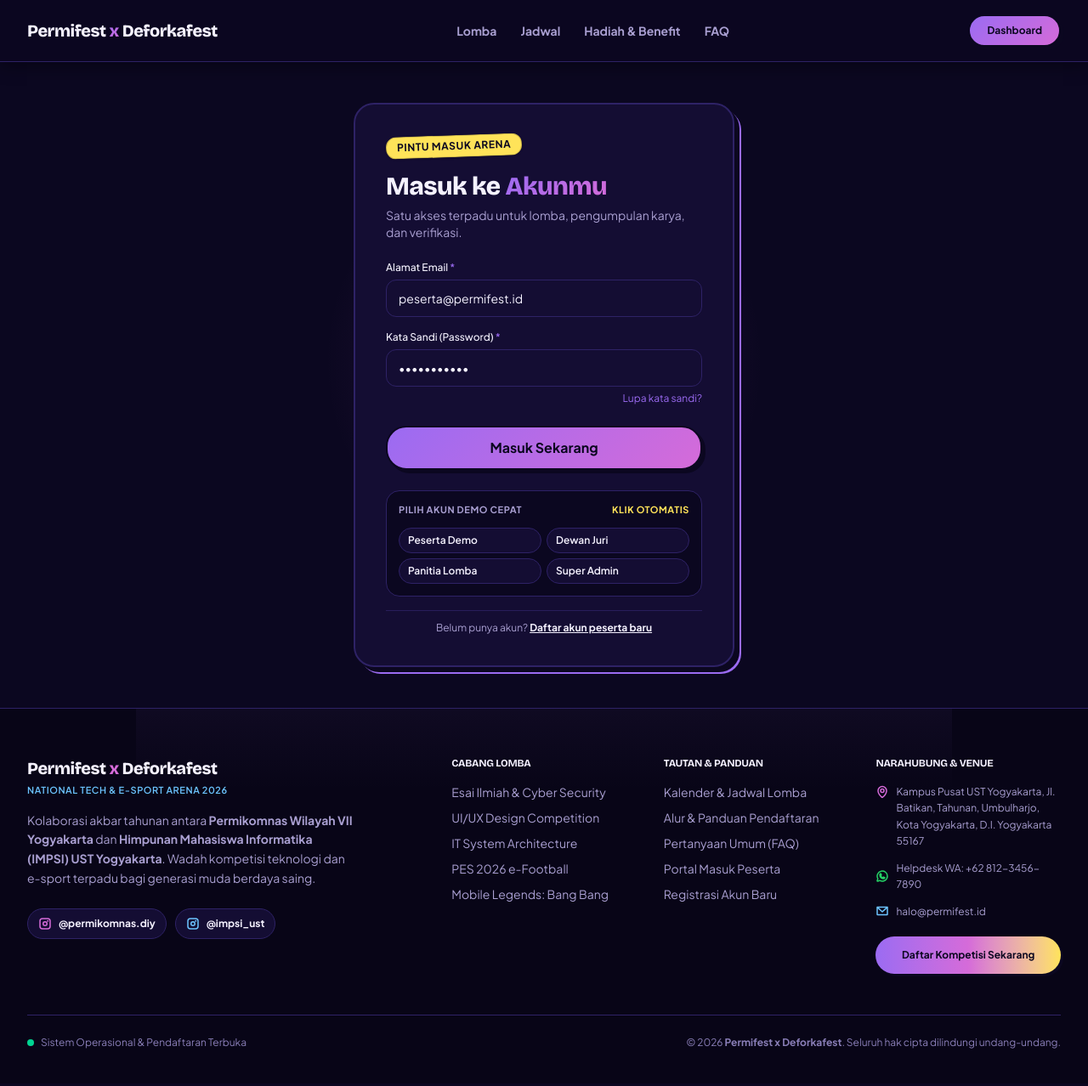
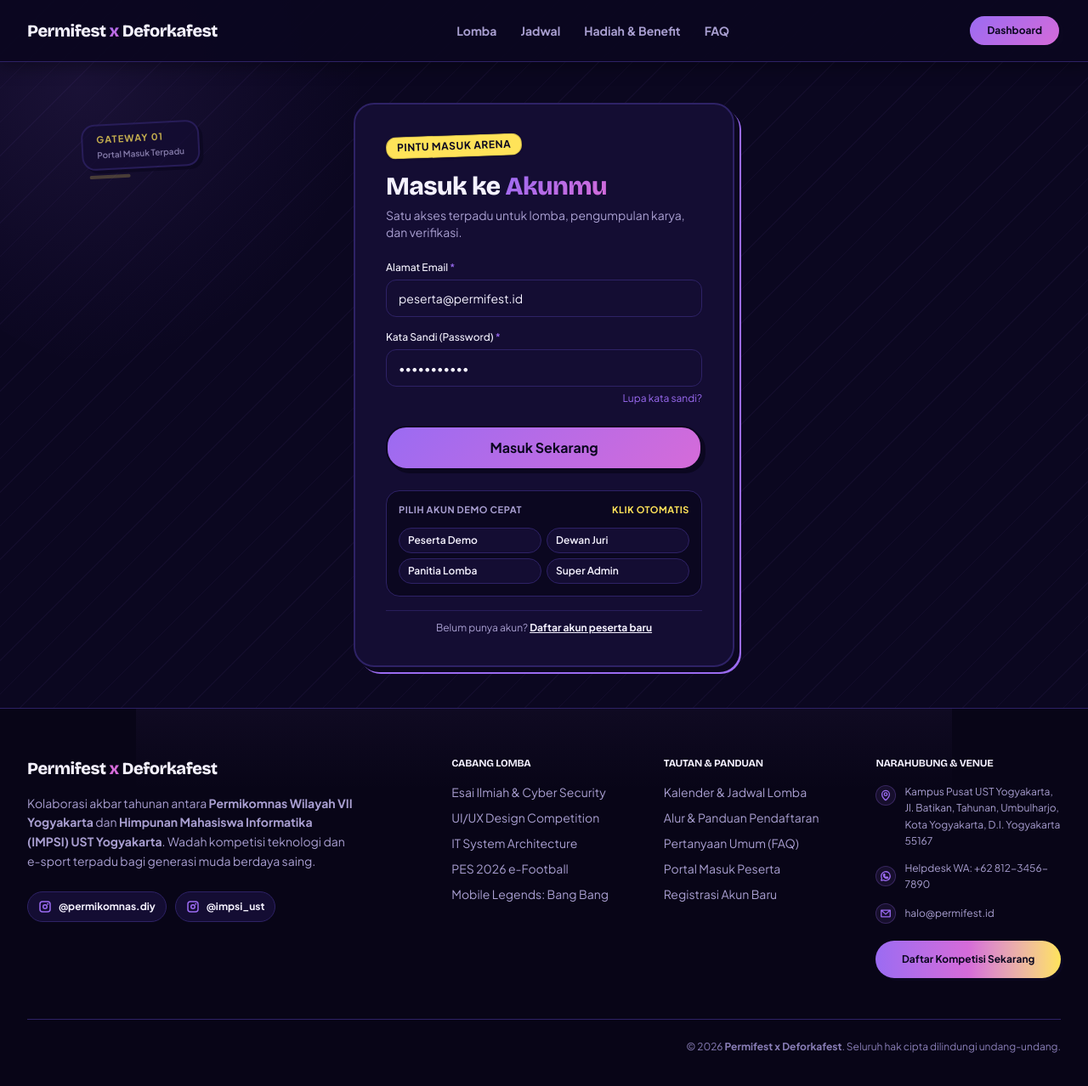
Before and after one commit to Ubaii/Permifest-x-Deforkavest-, a Next.js app: page /login in a window 1280 px wide. Shown: the whole page at 85% size. Built offline with nearby package versions, Linux system fonts and the light colour scheme.

Commit message:
feat: harmonize footer icons, restore icon badges and diagonal grid on hero, enrich auth backgrounds, and enforce select-none

```diff
--- a/src/app/login/page.tsx
+++ b/src/app/login/page.tsx
@@ -62,13 +62,67 @@ export default function LoginPage() {
 
   return (
     <div className="min-h-screen flex flex-col bg-[#0B0720] text-[#F5F2FF] relative overflow-hidden">
-      {/* ── Ambient Radial Atmosphere (Ringan Tanpa Blur Berat) ── */}
+      {/* ── Background Layer 1: Subtle CSS Diagonal Grid Pattern (Ringan Murni CSS) ── */}
       <div
-        className="absolute top-1/3 left-1/2 -translate-x-1/2 -translate-y-1/2 w-[520px] h-[520px] rounded-full pointer-events-none opacity-30"
+        aria-hidden="true"
+        className="absolute inset-0 pointer-events-none select-none opacity-[0.05]"
         style={{
-          background: 'radial-gradient(circle, rgba(155, 107, 242, 0.4) 0%, rgba(213, 107, 217, 0.15) 50%, transparent 70%)',
+          backgroundImage: `repeating-linear-gradient(
+            -45deg,
+            #9B6BF2 0,
+            #9B6BF2 1px,
+            transparent 1px,
+            transparent 28px
+          )`,
         }}
       />
+
+      {/* ── Background Layer 2: Ambient Atmosphere Gradients (Ringan & Halus) ── */}
+      <div
+        aria-hidden="true"
+        className="absolute -top-32 -left-32 w-[560px] h-[560px] rounded-full pointer-events-none opacity-30 select-none"
+        style={{
+          background: 'radial-gradient(circle at 40% 40%, rgba(155, 107, 242, 0.35) 0%, rgba(124, 77, 219, 0.1) 50%, transparent 70%)',
+        }}
+      />
+      <div
+        aria-hidden="true"
+        className="absolute -bottom-24 -right-24 w-[520px] h-[520px] rounded-full pointer-events-none opacity-25 select-none"
+        style={{
+          background: 'radial-gradient(circle at 60% 60%, rgba(213, 107, 217, 0.3) 0%, rgba(108, 196, 255, 0.1) 50%, transparent 70%)',
+        }}
+      />
+
+      {/* ── Background Layer 3: Manga Pop Stamps Luar Card (Kiri & Kanan Layar Desktop) ── */}
+      <div
+        aria-hidden="true"
+        className="hidden lg:flex flex-col items-start gap-1.5 absolute top-36 left-10 xl:left-24 z-0 -rotate-3 select-none opacity-75 pointer-events-none"
+      >
+        <div className="px-4 py-2 rounded-2xl bg-[#140D33]/90 border-2 border-[#2E2266] shadow-[4px_4px_0px_#0B0720]">
+          <span className="block text-[11px] font-black uppercase tracking-widest text-[#FFE359]">
+            GATEWAY 01
+          </span>
+          <span className="block text-[10px] text-[#A99FD1] font-semibold mt-0.5">
+            Portal Masuk Terpadu
+          </span>
+        </div>
+        <div className="w-12 h-1 bg-[#FFE359]/30 rounded-full ml-2" />
+      </div>
+
+      <div
+        aria-hidden="true"
+        className="hidden lg:flex flex-col items-end gap-1.5 absolute bottom-28 right-10 xl:right-24 z-0 rotate-3 select-none opacity-75 pointer-events-none"
+      >
+        <div className="px-4 py-2 rounded-2xl bg-[#140D33]/90 border-2 border-[#2E2266] shadow-[4px_4px_0px_#0B0720] text-right">
+          <span className="block text-[11px] font-black uppercase tracking-widest text-[#6CC4FF]">
+            2026 EDITION
+          </span>
+          <span className="block text-[10px] text-[#A99FD1] font-semibold mt-0.5">
+            Permifest x Deforkafest
+          </span>
+        </div>
+        <div className="w-12 h-1 bg-[#6CC4FF]/30 rounded-full mr-2" />
+      </div>
 
       <Navbar />
 
@@ -77,7 +131,7 @@ export default function LoginPage() {
           {/* Card Box Manga Pop Art */}
           <div className="relative rounded-3xl bg-[#140D33] border-2 border-[#2E2266] p-7 sm:p-9 shadow-[6px_6px_0px_#0B0720,8px_8px_0px_#9B6BF2]">
             {/* Header dengan Maskot Kecil & Washi Tape */}
-            <div className="flex items-center justify-between mb-4">
+            <div className="flex items-center justify-between mb-4 select-none">
               <div className="inline-block px-3 py-1 rounded-md text-xs font-black uppercase tracking-wider text-[#0B0720] bg-[#FFE359] shadow-sm -rotate-2 select-none border border-black/20">
                 Pintu Masuk Arena
               </div>
--- a/src/components/landing/CompetitionsSection.tsx
+++ b/src/components/landing/CompetitionsSection.tsx
@@ -192,7 +192,7 @@ export function CompetitionsSection({
           >
             <div>
               {/* Category Pill Tag */}
-              <div className="flex items-center justify-between mb-4">
+              <div className="flex items-center justify-between mb-4 select-none">
                 <span
                   className={`inline-block px-3 py-1 rounded-lg text-xs font-black uppercase tracking-wider ${
                     comp.categoryType === 'gold'
@@ -252,7 +252,7 @@ export function CompetitionsSection({
             {/* Header Modal */}
             <div className="flex items-center justify-between mb-3">
               <span
-                className={`inline-block px-3 py-1 rounded-lg text-xs font-black uppercase tracking-wider ${
+                className={`inline-block px-3 py-1 rounded-lg text-xs font-black uppercase tracking-wider select-none ${
                   selectedComp.categoryType === 'gold'
                     ? 'bg-[#2a2108] text-[#E6C978]'
                     : 'bg-[#082436] text-[#6CC4FF]'
--- a/src/components/landing/PartnersSection.tsx
+++ b/src/components/landing/PartnersSection.tsx
@@ -33,7 +33,7 @@ export function PartnersSection() {
     >
       {/* ── Heading Terstruktur & Bersih (Antislop Design) ── */}
       <div className="text-center max-w-2xl mx-auto mb-10">
-        <div className="inline-block px-3.5 py-1 rounded-full text-xs font-bold uppercase tracking-wider bg-[#140D33] text-[#FFE359] border border-[#524112] mb-3">
+        <div className="inline-block px-3.5 py-1 rounded-full text-xs font-bold uppercase tracking-wider bg-[#140D33] text-[#FFE359] border border-[#524112] mb-3 select-none">
           Penyelenggara &amp; Kolaborator
         </div>
         <h2
--- a/src/components/landing/StickyBottomBar.tsx
+++ b/src/components/landing/StickyBottomBar.tsx
@@ -32,7 +32,7 @@ export function StickyBottomBar() {
       aria-label="Aksi Cepat Pendaftaran"
       className="fixed bottom-0 inset-x-0 z-40 md:hidden p-3 bg-[#140D33] border-t border-[#2E2266] shadow-2xl safe-bottom transition-all duration-200"
     >
-      <div className="flex items-center justify-between gap-3 max-w-md mx-auto">
+      <div className="flex items-center justify-between gap-3 max-w-md mx-auto select-none">
         <div>
           <div className="flex items-center gap-1.5">
             <span className="w-2 h-2 rounded-full bg-[#C4F15A]" />
--- a/src/components/landing/TimelineSection.tsx
+++ b/src/components/landing/TimelineSection.tsx
@@ -186,7 +186,7 @@ export function TimelineSection({ id = 'jadwal' }: TimelineSectionProps) {
           </div>
 
           {/* Day Headers (Sen - Min) */}
-          <div className="grid grid-cols-7 gap-1.5 sm:gap-2.5 text-center text-xs font-bold text-[#A99FD1] font-[family-name:var(--font-jetbrains)] mb-2.5">
+          <div className="grid grid-cols-7 gap-1.5 sm:gap-2.5 text-center text-xs font-bold text-[#A99FD1] font-[family-name:var(--font-jetbrains)] mb-2.5 select-none">
             <span className="text-[#A99FD1]">Sen</span>
             <span className="text-[#A99FD1]">Sel</span>
             <span className="text-[#A99FD1]">Rab</span>
@@ -197,7 +197,7 @@ export function TimelineSection({ id = 'jadwal' }: TimelineSectionProps) {
           </div>
 
           {/* Grid Hari Desember 2026 (1 Des 2026 adalah Selasa => offset 1 sel di hari Senin) */}
-          <div className="grid grid-cols-7 gap-1.5 sm:gap-2.5">
+          <div className="grid grid-cols-7 gap-1.5 sm:gap-2.5 select-none">
             {/* Offset hari pertama: 30 Nov */}
             <div className="min-h-[70px] sm:min-h-[96px] rounded-xl border border-transparent bg-[#140D33]/30 p-2 opacity-30 select-none">
               <span className="font-[family-name:var(--font-jetbrains)] text-xs text-[#A99FD1]/40">30</span>
--- a/src/components/layout/footer.tsx
+++ b/src/components/layout/footer.tsx
@@ -42,18 +42,13 @@ export function Footer() {
           {/* Kolom 1 & 2: Brand, Kolaborasi & Narasi */}
           <div className="lg:col-span-2 space-y-4">
             <div className="flex items-center gap-3">
-              {/* <div className="w-10 h-10 rounded-xl bg-gradient-to-br from-[#9B6BF2] to-[#D56BD9] p-0.5 shadow-[2px_2px_0px_#FFE359]">
-                <div className="w-full h-full bg-[#0B0720] rounded-[10px] flex items-center justify-center text-white font-black text-lg">
-                  P
-                </div>
-              </div> */}
-              <div>
+              <div className="select-none">
                 <span className="font-[family-name:var(--font-bricolage)] font-extrabold text-xl text-[#F5F2FF] tracking-tight block">
                   Permifest <span className="text-[#D56BD9]">x</span> Deforkafest
                 </span>
-                <span className="text-[11px] font-semibold tracking-wider uppercase text-[#6CC4FF]">
+                {/* <span className="text-[11px] font-semibold tracking-wider uppercase text-[#6CC4FF]">
                   National Tech &amp; E-Sport Arena 2026
-                </span>
+                </span> */}
               </div>
             </div>
 
@@ -69,18 +64,18 @@ export function Footer() {
                 href="https://instagram.com/permikomnas.diy"
                 target="_blank"
                 rel="noopener noreferrer"
-                className="inline-flex items-center gap-2 px-3 py-1.5 rounded-xl text-xs font-bold text-[#F5F2FF] bg-[#140D33] border border-[#2E2266] hover:border-[#D56BD9] hover:bg-[#1E134D] transition-all min-h-[36px]"
+                className="inline-flex items-center gap-2 px-3 py-1.5 rounded-xl text-xs font-bold text-[#F5F2FF] bg-[#140D33] border border-[#2E2266] hover:border-[#9B6BF2] hover:bg-[#1E134D] transition-all min-h-[36px]"
               >
-                <InstagramLogo size={16} weight="bold" className="text-[#D56BD9]" />
+                <InstagramLogo size={16} weight="bold" className="text-[#9B6BF2]" />
                 @permikomnas.diy
               </a>
               <a
                 href="https://instagram.com/impsi_ust"
                 target="_blank"
                 rel="noopener noreferrer"
-                className="inline-flex items-center gap-2 px-3 py-1.5 rounded-xl text-xs font-bold text-[#F5F2FF] bg-[#140D33] border border-[#2E2266] hover:border-[#6CC4FF] hover:bg-[#1E134D] transition-all min-h-[36px]"
+                className="inline-flex items-center gap-2 px-3 py-1.5 rounded-xl text-xs font-bold text-[#F5F2FF] bg-[#140D33] border border-[#2E2266] hover:border-[#9B6BF2] hover:bg-[#1E134D] transition-all min-h-[36px]"
               >
-                <InstagramLogo size={16} weight="bold" className="text-[#6CC4FF]" />
+                <InstagramLogo size={16} weight="bold" className="text-[#9B6BF2]" />
                 @impsi_ust
               </a>
             </div>
@@ -88,7 +83,7 @@ export function Footer() {
 
           {/* Kolom 3: Cabang Kompetisi */}
           <div>
-            <h4 className="font-bold text-[#F5F2FF] mb-4 uppercase tracking-wider text-xs">
+            <h4 className="font-bold text-[#F5F2FF] mb-4 uppercase tracking-wider text-xs select-none">
               Cabang Lomba
             </h4>
             <ul className="space-y-2.5">
@@ -107,7 +102,7 @@ export function Footer() {
 
           {/* Kolom 4: Navigasi Cepat & Dokumen */}
           <div>
-            <h4 className="font-bold text-[#F5F2FF] mb-4 uppercase tracking-wider text-xs">
+            <h4 className="font-bold text-[#F5F2FF] mb-4 uppercase tracking-wider text-xs select-none">
               Tautan &amp; Panduan
             </h4>
             <ul className="space-y-2.5">
@@ -126,18 +121,22 @@ export function Footer() {
 
           {/* Kolom 5: Sekretariat & Helpdesk */}
           <div>
-            <h4 className="font-bold text-[#F5F2FF] mb-4 uppercase tracking-wider text-xs">
+            <h4 className="font-bold text-[#F5F2FF] mb-4 uppercase tracking-wider text-xs select-none">
               Narahubung &amp; Venue
             </h4>
             <div className="space-y-3 text-xs text-[#A99FD1] leading-relaxed">
-              <div className="flex items-start gap-2">
-                <MapPin size={16} weight="bold" className="text-[#D56BD9] shrink-0 mt-0.5" />
+              <div className="flex items-start gap-2.5">
+                <div className="w-6 h-6 rounded-lg bg-[#9B6BF2]/10 border border-[#9B6BF2]/25 flex items-center justify-center shrink-0 mt-0.5 select-none">
+                  <MapPin size={14} weight="bold" className="text-[#9B6BF2]" />
+                </div>
                 <span>
                   Kampus Pusat UST Yogyakarta, Jl. Batikan, Tahunan, Umbulharjo, Kota Yogyakarta, D.I. Yogyakarta 55167
                 </span>
               </div>
-              <div className="flex items-center gap-2">
-                <WhatsappLogo size={16} weight="bold" className="text-[#25D366] shrink-0" />
+              <div className="flex items-center gap-2.5">
+                <div className="w-6 h-6 rounded-lg bg-[#9B6BF2]/10 border border-[#9B6BF2]/25 flex items-center justify-center shrink-0 select-none">
+                  <WhatsappLogo size={14} weight="bold" className="text-[#9B6BF2]" />
+                </div>
                 <a
                   href="https://wa.me/6281234567890"
                   target="_blank"
@@ -147,14 +146,16 @@ export function Footer() {
                   Helpdesk WA: +62 812-3456-7890
                 </a>
               </div>
-              <div className="flex items-center gap-2">
-                <EnvelopeSimple size={16} weight="bold" className="text-[#6CC4FF] shrink-0" />
+              <div className="flex items-center gap-2.5">
+                <div className="w-6 h-6 rounded-lg bg-[#9B6BF2]/10 border border-[#9B6BF2]/25 flex items-center justify-center shrink-0 select-none">
+                  <EnvelopeSimple size={14} weight="bold" className="text-[#9B6BF2]" />
+                </div>
                 <span>halo@permifest.id</span>
               </div>
             </div>
 
             {/* CTA Daftar di Footer */}
-            <div className="mt-5">
+            <div className="mt-5 select-none">
               <Link
                 href="/register"
                 className="inline-flex items-center justify-center w-full px-4 py-2.5 rounded-xl text-xs font-black text-[#0B0720] bg-gradient-to-r from-[#9B6BF2] via-[#D56BD9] to-[#FFE359] shadow-[3px_3px_0px_#0B0720] hover:brightness-110 active:translate-x-0.5 active:translate-y-0.5 transition-all min-h-[44px]"
@@ -166,13 +167,9 @@ export function Footer() {
         </div>
 
         {/* Bottom Bar / Copyright */}
-        <div className="mt-12 pt-6 border-t border-[#2E2266] flex flex-col sm:flex-row items-center justify-between gap-4 text-xs text-[#8A7FB8]">
-          <div className="flex items-center gap-2">
-            <span className="w-2 h-2 rounded-full bg-emerald-400" />
-            <span>Sistem Operasional &amp; Pendaftaran Terbuka</span>
-          </div>
+        <div className="mt-12 pt-6 border-t border-[#2E2266] flex flex-col sm:flex-row items-center justify-end gap-4 text-xs text-[#8A7FB8]">
 
-          <p className="text-center sm:text-right">
+          <p className="text-center sm:text-right select-none">
             &copy; 2026 <strong>Permifest x Deforkafest</strong>. Seluruh hak cipta dilindungi undang-undang.
           </p>
         </div>
--- a/src/components/layout/navbar.tsx
+++ b/src/components/layout/navbar.tsx
@@ -34,7 +34,7 @@ export function Navbar() {
           {/* Logo Brand */}
           <Link
             href="/"
-            className="flex items-center gap-1 group font-[family-name:var(--font-bricolage)] font-extrabold text-xl text-[#F5F2FF] tracking-tight hover:scale-105 transition-transform"
+            className="flex items-center gap-1 group font-[family-name:var(--font-bricolage)] font-extrabold text-xl text-[#F5F2FF] tracking-tight hover:scale-105 transition-transform select-none"
             aria-label="Permifest x Deforkafest Halaman Utama"
           >
             <span>Permifest</span>
@@ -52,7 +52,7 @@ export function Navbar() {
           </Link>
 
           {/* Desktop nav links */}
-          <nav className="hidden md:flex items-center gap-7" aria-label="Navigasi utama">
+          <nav className="hidden md:flex items-center gap-7 select-none" aria-label="Navigasi utama">
             {NAV_LINKS.map((link) => (
               <a
                 key={link.href}
```
Also changed, not shown: src/app/register/page.tsx (+58 -4 lines), src/components/landing/HeroSection.tsx (+42 -17 lines), src/components/landing/HowToRegisterSection.tsx (+4 -4 lines), src/components/landing/LeaderboardTeaser.tsx (+4 -4 lines), src/components/landing/SakugaHeroBackground.tsx (+27 -7 lines), 1 other file (tests, documents, lock files or other folders).
